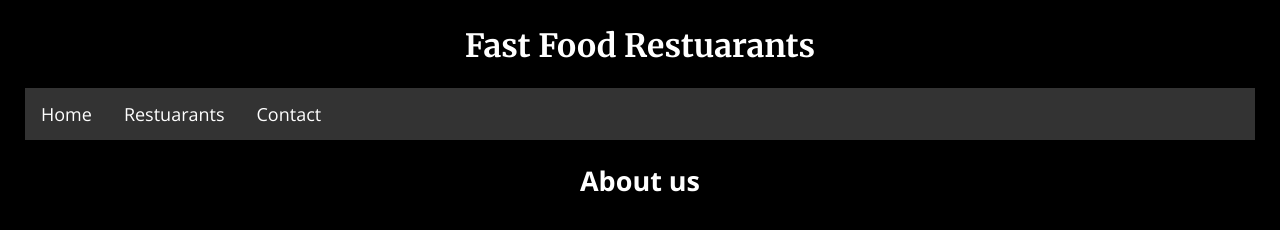
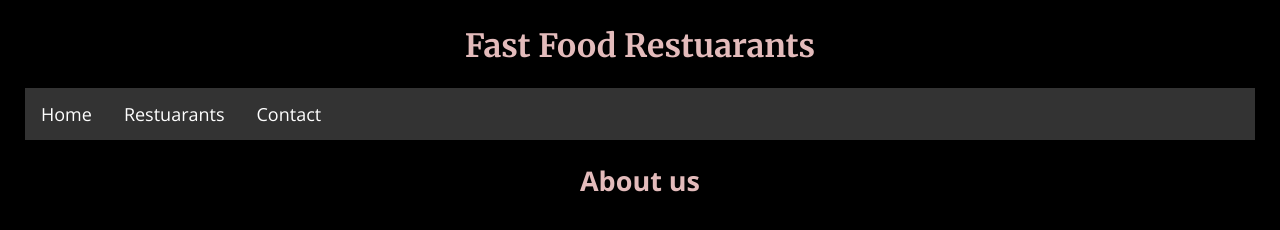
Before and after one commit to TennyCakez/TennyCakez.github.io, a plain HTML site: page index.html in a window 1280 px wide. Drawn offline with nearby package versions, Linux system fonts and the light colour scheme.

Commit message:
Update foodhome.css

```diff
--- a/foodhome.css
+++ b/foodhome.css
@@ -8,7 +8,7 @@ body {
   padding: 5px 25px;
   font-size: 18px;
   margin: 0;
-  color: #ffffff;
+  color: #e3bbbb;
   text-align: center;
 
 }
```
